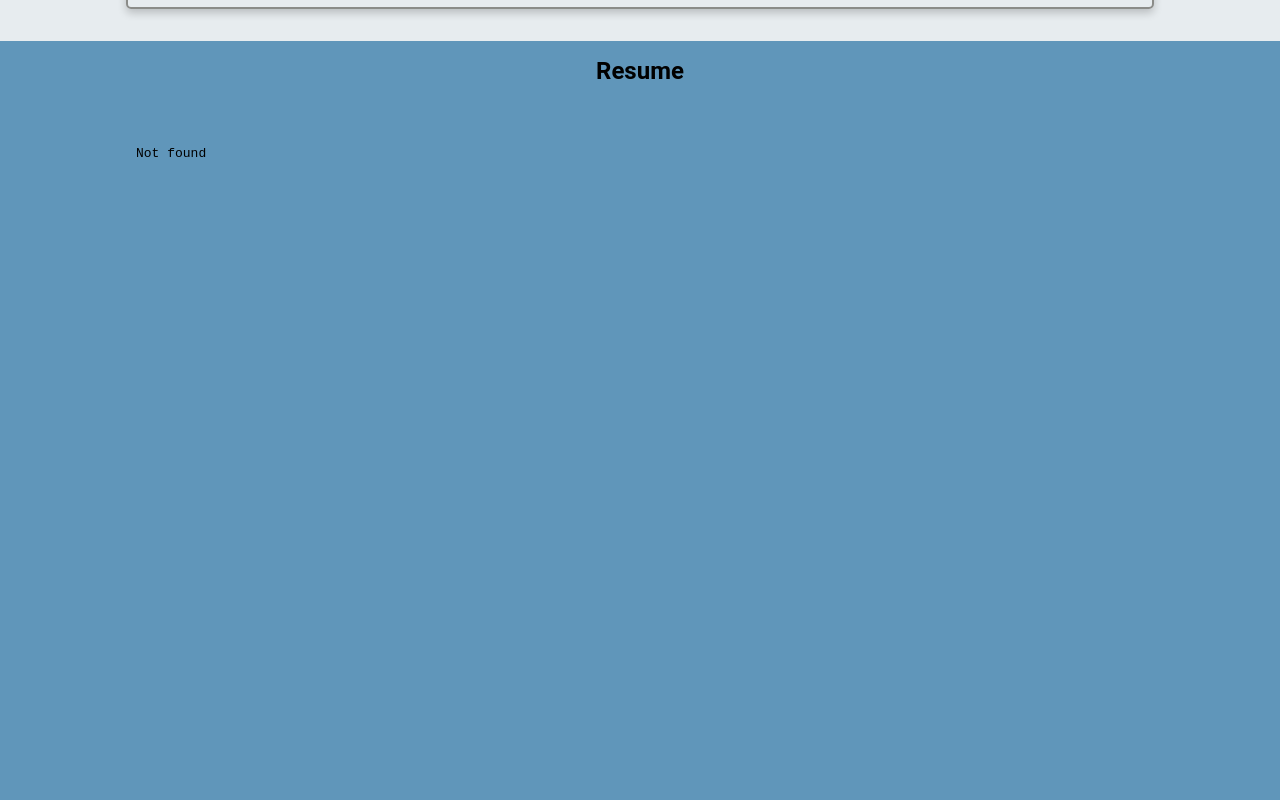
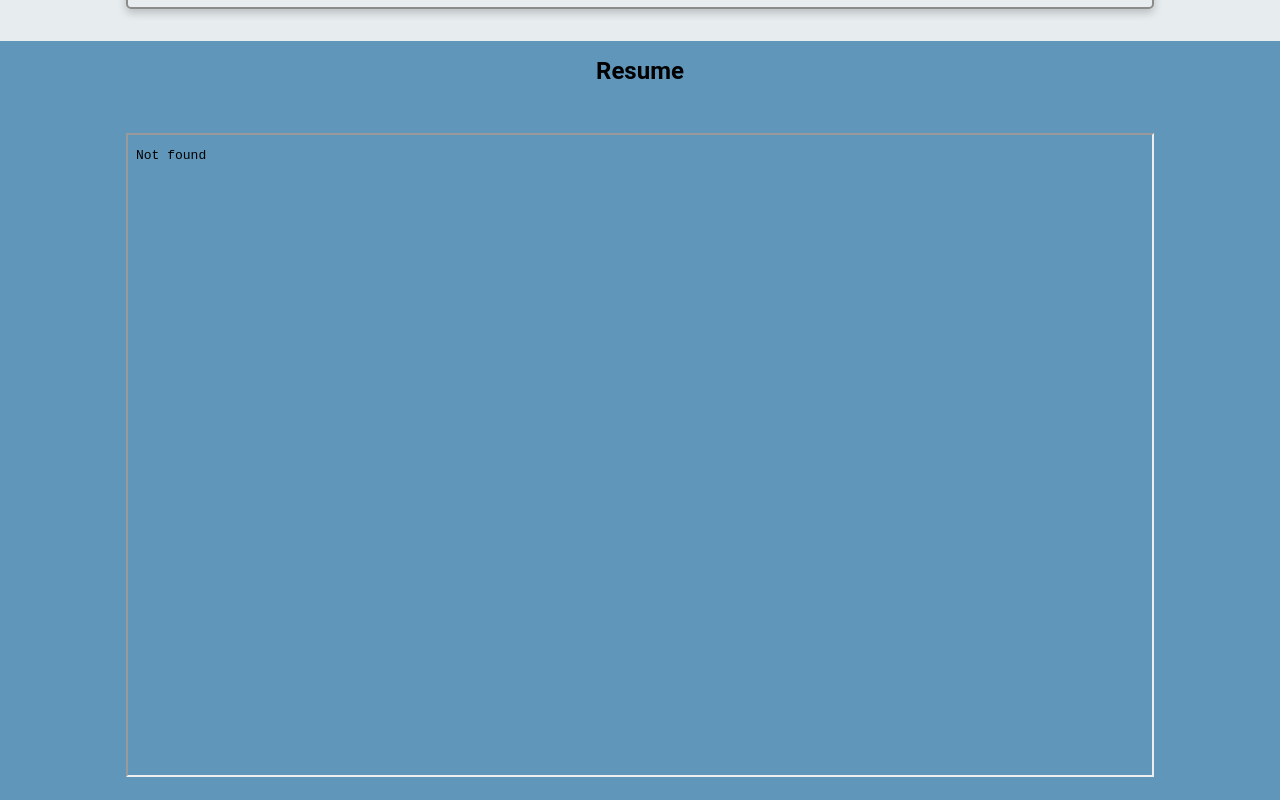
Before and after one commit to ZachMuzzle/ZachMuzzle.github.io, a website: page public/index.html in a window 1280 px wide. Shown: the part 2200-3000 px from the top of the page. Drawn offline with Linux system fonts and the light colour scheme; grey boxes are pictures that could not be loaded.

Commit message:
Commented out lines that deal with backend code

```diff
--- a/public/index.html
+++ b/public/index.html
@@ -99,8 +99,7 @@
             <h2>Resume</h2>
                 <iframe
                 src="pdfs/Zachary_Muzzleman_Resume1.0.13.pdf"
-                frameborder="0"
-                scrolling=""auto
+                scrolling="auto"
                 ></iframe>
         </div>
     </section>
--- a/public/ts/removeHash.ts
+++ b/public/ts/removeHash.ts
@@ -1,3 +1,7 @@
+/*
+* Hashing from frontend not needed when only using github pages since backend isn't used
+* Will need to deploy backend to another server
+
 document.querySelectorAll<HTMLAnchorElement>('a[href^="#"]').forEach(anchor => {
     anchor.addEventListener('click', function (this: HTMLAnchorElement, e: MouseEvent) {
         e.preventDefault();
@@ -26,3 +30,4 @@ document.addEventListener('DOMContentLoaded', () => {
         history.pushState({}, document.title, newUrl);
     }
 });
+ */
```
Also changed, not shown: src/app.ts (+5 -4 lines).
